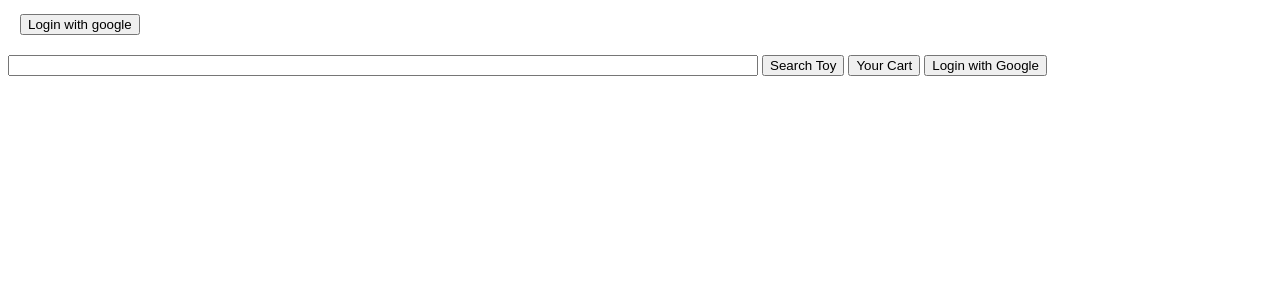
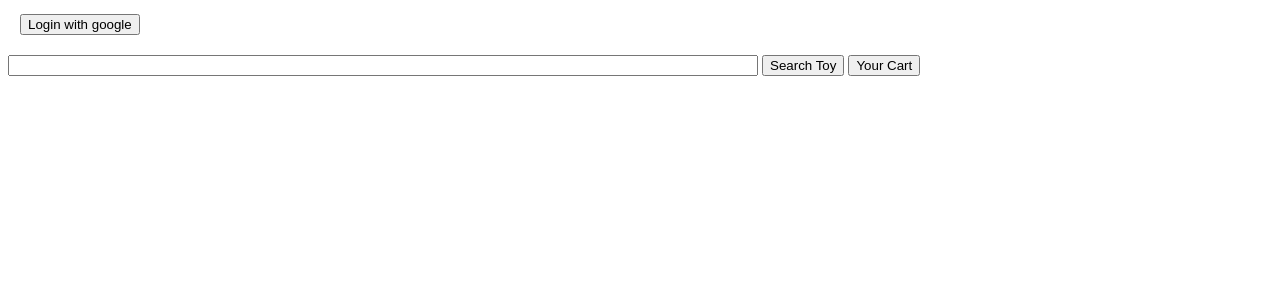
Before and after one commit to truongbachinh/truongbachinh-assignment2cloud, a PHP site: page /menu.php in a window 1280 px wide; the page is wider, and only the part inside the window is pictured. Shown: the top 300 px of that part. Run offline with PHP 8.4, Linux system fonts and the light colour scheme.

Commit message:
Update menu.php

```diff
--- a/menu.php
+++ b/menu.php
@@ -5,7 +5,7 @@
 			<input type="text" class="form-control" name="searchText" value="<?php if(isset($_POST['searchText'])) echo $_POST['searchText'] ?>" style="width: 750px">
 			<button type="submit" class="btn btn-success" name="searchButton">Search Toy</button>
 			<button type="submit" class="btn btn-success" name="cart">Your Cart</button>
-			<input type="button" id="btnLogin" value="Login with Google">
+
 
 		</form>
 	</div>
```
